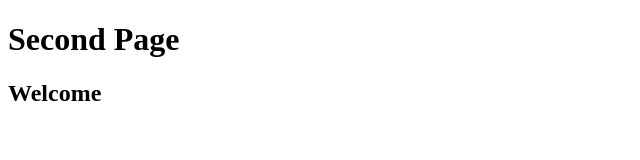
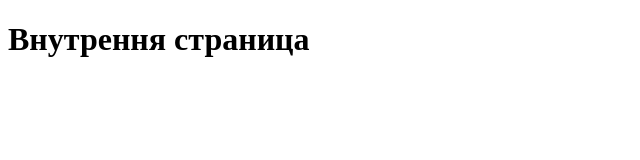
Before and after one commit to ckirill/ckirill.github.io, a plain HTML site: page second.html in a window 1280 px wide. Shown: the whole page, without its empty margins (0-640 px from the left). Drawn offline with Linux system fonts and the light colour scheme.

Commit message:
Add files via upload

```diff
--- a/second.html
+++ b/second.html
@@ -1,12 +1,11 @@
 <!DOCTYPE html>
 <html lang="en">
-  <head>
-    <meta charset="UTF-8" />
-    <meta name="viewport" content="width=device-width, initial-scale=1.0" />
-    <title>Document</title>
-  </head>
-  <body>
-    <h1>Second Page</h1>
-    <h2>Welcome</h2>
-  </body>
+<head>
+    <meta charset="UTF-8">
+    <meta name="viewport" content="width=device-width, initial-scale=1.0">
+    <title>Second</title>
+</head>
+<body>
+    <h1>Внутрення страница</h1>
+</body>
 </html>
```
